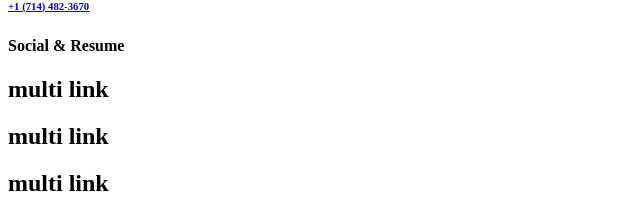
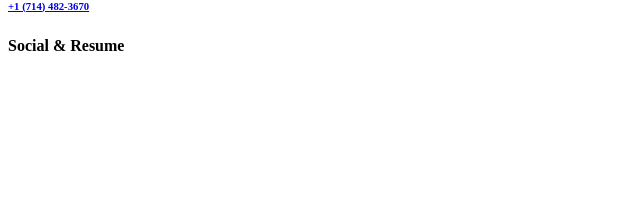
Before and after one commit to EricL0wry/eric-lowry-portfolio, a React app: page / in a window 1280 px wide. Shown: the part 8752-8966 px from the top of the page, without its empty margins (0-640 px from the left). After the commit the page ends 8828 px from the top, so only its background shows below. Built offline with nearby package versions, Linux system fonts and the light colour scheme; the HTML template or start-up script is replaced by a standard one.

Commit message:
Updated multi-link component to render single icon link

```diff
--- a/src/components/multi-link.jsx
+++ b/src/components/multi-link.jsx
@@ -1,7 +1,8 @@
 import React from 'react';
 
 export default function MultiLink(props) {
+  const { icon, url } = props.linkIcon;
   return (
-    <h1>multi link</h1>
+    <a href={url} target="_blank" rel="noreferrer noopener"><i className={icon}></i></a>
   );
 }
```
